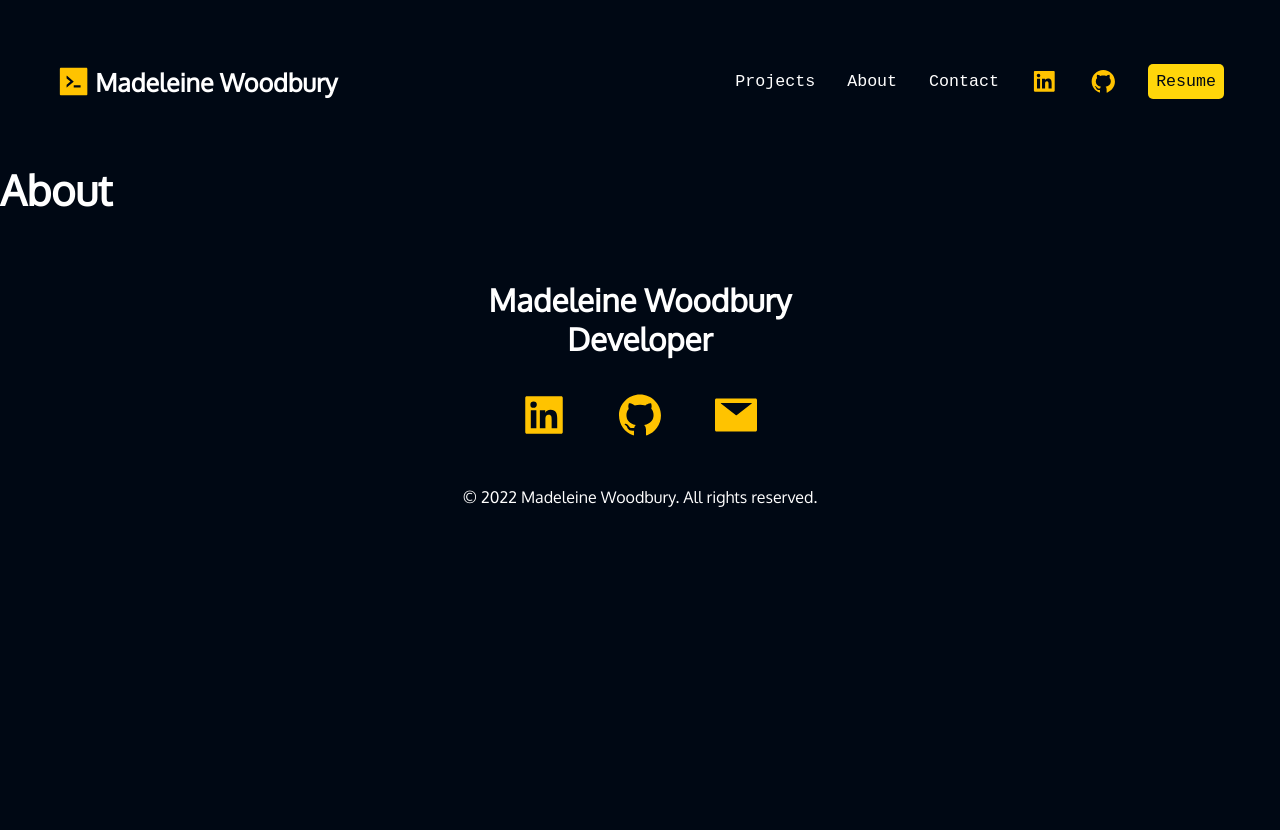
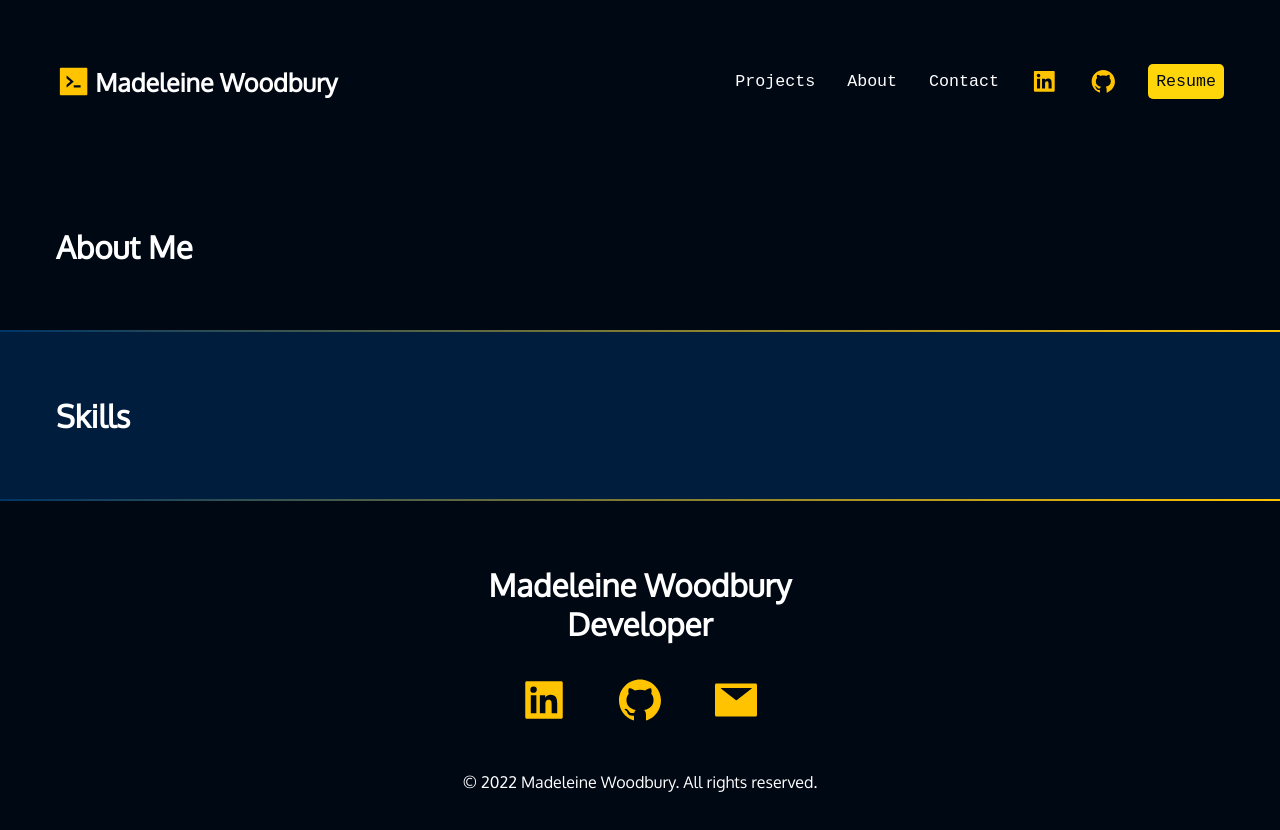
Before and after one commit to madeleinewoodbury/portfolio, a React (Create React App) app: page /about in a window 1280 px wide. Shown: the top 830 px of the page. Before the commit the page ends 800 px from the top, so only its background shows below. Built offline with nearby package versions, Linux system fonts and the light colour scheme; a web font is replaced by a local one.

Commit message:
scaffold About page

```diff
--- a/src/App.js
+++ b/src/App.js
@@ -10,11 +10,13 @@ function App() {
   return (
     <Router>
       <Navbar />
-      <Routes>
-        <Route path='/' element={<Home />} />
-        <Route path='/about' element={<About />} />
-        <Route path='/contact' element={<Contact />} />
-      </Routes>
+      <main>
+        <Routes>
+          <Route path='/' element={<Home />} />
+          <Route path='/about' element={<About />} />
+          <Route path='/contact' element={<Contact />} />
+        </Routes>
+      </main>
       <Footer />
     </Router>
   );
--- /dev/null
+++ b/src/components/Info.js
@@ -0,0 +1,11 @@
+const Info = () => {
+  return (
+    <section id='info'>
+      <div className='container'>
+        <h2>About Me</h2>
+      </div>
+    </section>
+  );
+};
+
+export default Info;
--- /dev/null
+++ b/src/components/Skills.js
@@ -0,0 +1,11 @@
+const Skills = () => {
+  return (
+    <section id='skills' className='bg-dark'>
+      <div className='container'>
+        <h2>Skills</h2>
+      </div>
+    </section>
+  );
+};
+
+export default Skills;
--- a/src/components/layout/Navbar.js
+++ b/src/components/layout/Navbar.js
@@ -1,3 +1,4 @@
+import { NavLink, Link } from 'react-router-dom';
 import { AiFillCode, AiFillLinkedin, AiFillGithub } from 'react-icons/ai';
 const Navbar = () => {
   return (
@@ -5,29 +6,29 @@ const Navbar = () => {
       <ul>
         <li>
           <h1>
-            <a className='brand' href='/'>
+            <Link className='brand' to='/'>
               <AiFillCode aria-hidden='true' className='icon' />
               <span>Madeleine Woodbury</span>
-            </a>
+            </Link>
           </h1>
         </li>
         <li>
-          <a href='#projects'>Projects</a>
+          <NavLink to='#projects'>Projects</NavLink>
         </li>
         <li>
-          <a href='about.html'>About</a>
+          <NavLink to='/about'>About</NavLink>
         </li>
         <li>
-          <a href='#contact'>Contact</a>
+          <NavLink to='/contact'>Contact</NavLink>
         </li>
         <li>
-          <a href='www.linkedin.com' rel='noreferrer'>
+          <a href='https://github.com/madeleinewoodbury'>
             <AiFillLinkedin aria-hidden='true' className='icon' />
             <span className='sr-only'>LinkedIn</span>
           </a>
         </li>
         <li>
-          <a href='www.github.com' rel='noreferrer'>
+          <a href='https://www.github.com'>
             <AiFillGithub aria-hidden='true' className='icon' />
             <span className='sr-only'>Github</span>
           </a>
--- a/src/pages/About.js
+++ b/src/pages/About.js
@@ -1,8 +1,15 @@
+import Info from '../components/Info';
+import Skills from '../components/Skills';
+import Gradient from '../components/layout/Gradient';
+
 const About = () => {
   return (
-    <div>
-      <h1>About</h1>
-    </div>
+    <>
+      <Info />
+      <Gradient />
+      <Skills />
+      <Gradient />
+    </>
   );
 };
 
--- a/src/pages/Home.js
+++ b/src/pages/Home.js
@@ -1,15 +1,15 @@
-import Landing from '../components/layout/Landing';
+import Landing from '../components/Landing';
 import Projects from '../components/Projects';
 import Gradient from '../components/layout/Gradient';
 
 const Home = () => {
   return (
-    <main>
+    <>
       <Landing />
       <Gradient />
       <Projects />
       <Gradient />
-    </main>
+    </>
   );
 };
 
```
Also changed, not shown: src/components/Landing.js (renamed from src/components/layout/Landing.js).
